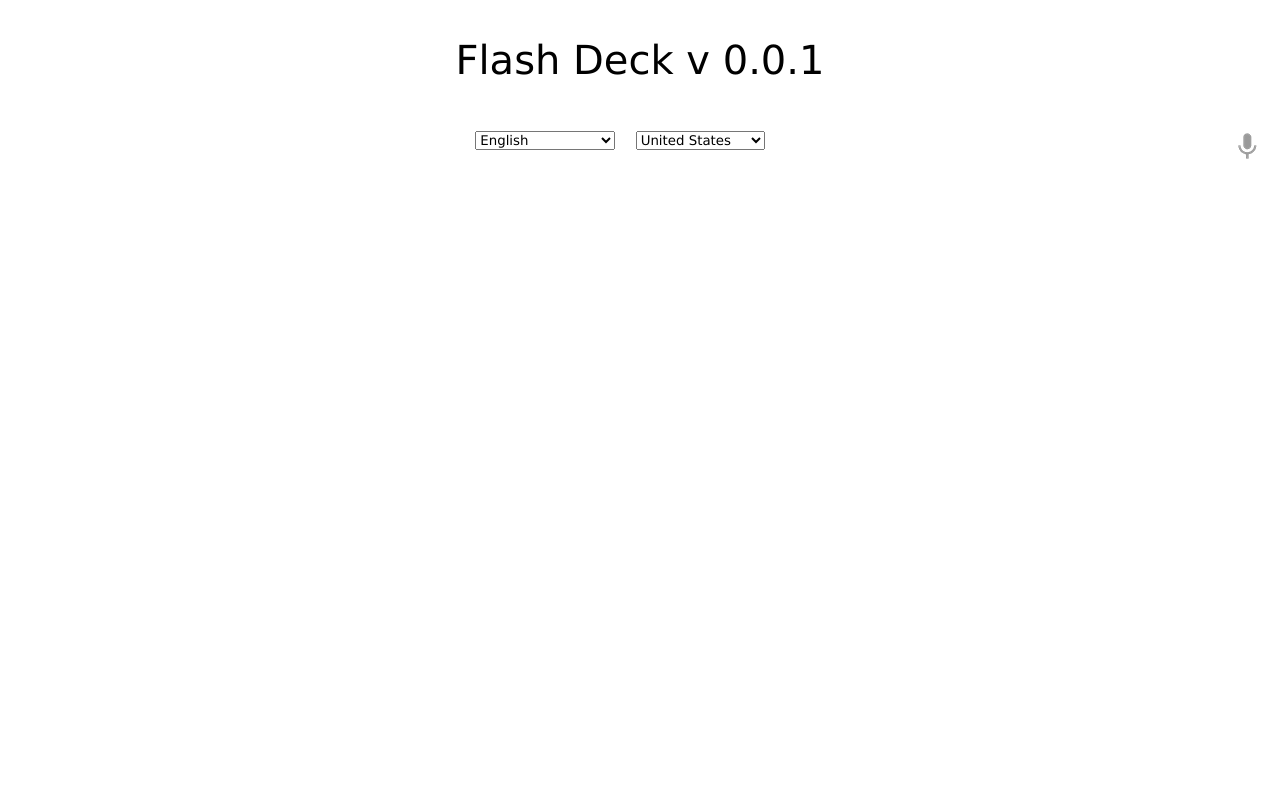
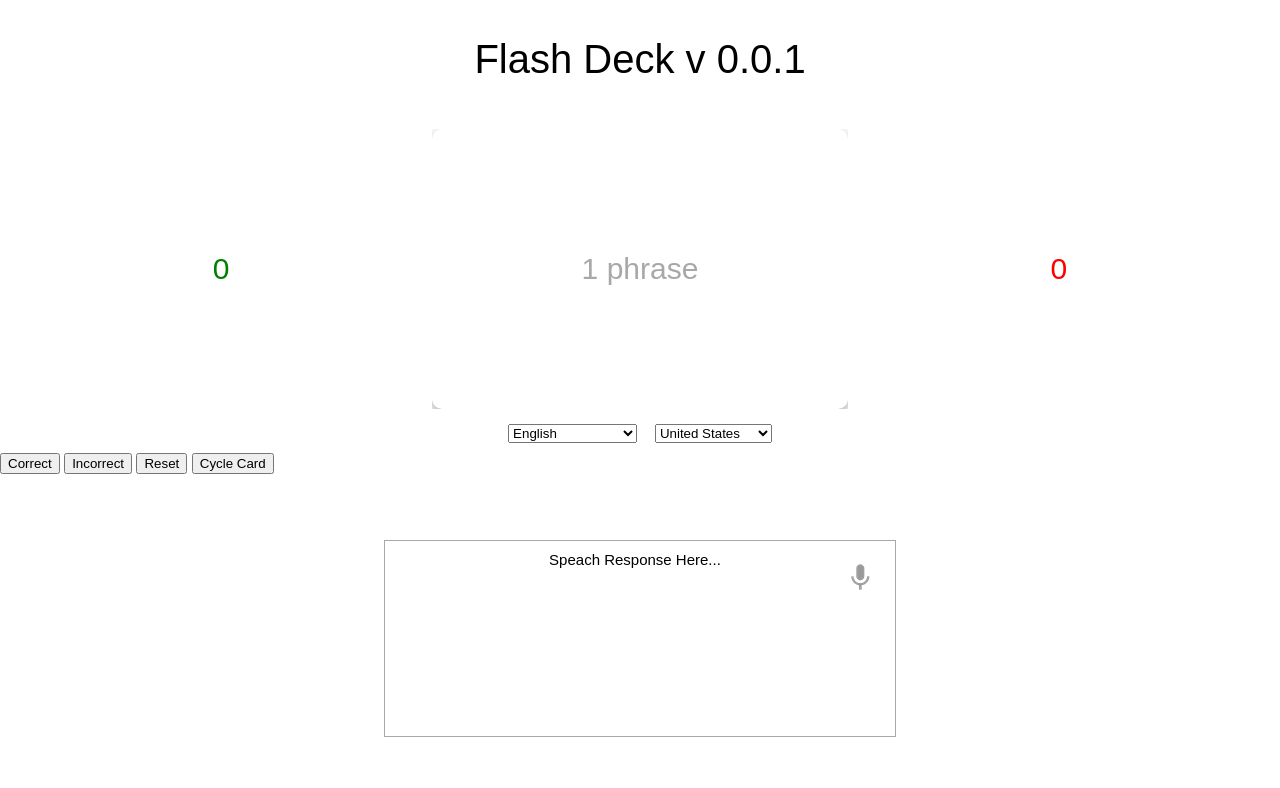
Before and after one commit to FlushedCrusher/FlashDeck, a plain HTML site: page html/index.html in a window 1280 px wide. Drawn offline with Linux system fonts and the light colour scheme.

Commit message:
Major work on the UI. Added response feedback toasters, response counters, and speech input area.

```diff
--- a/css/styles.css
+++ b/css/styles.css
@@ -1,5 +1,5 @@
 * {
-  font-family: Verdana, Arial, sans-serif;
+  font-family:  Arial, Helvetica, sans-serif;
 }
 
 a:link {
@@ -44,15 +44,12 @@ a:hover {
   color: gray;
 }
 
-.info {
-  font-size: 14px;
-  text-align: center;
-  color: #777;
-  display: none;
+.right {
+  float: right;
 }
 
-.right {
-  float: right;
+.left {
+    float: left;
 }
 
 .sidebyside {
@@ -66,13 +63,6 @@ a:hover {
 #headline {
   font-size: 40px;
   font-weight: 300;
-}
-
-#info {
-  font-size: 20px;
-  text-align: center;
-  color: #777;
-  visibility: hidden;
 }
 
 #results {
@@ -89,3 +79,134 @@ a:hover {
   background-color:transparent;
   padding: 0;
 }
+
+/* ***** ***** ***** *****
+ * Custom CSS
+ ***** ***** ***** ***** */
+body {
+    margin: 0;
+    padding: 0;
+}
+
+.card{
+    overflow: hidden;
+    margin: auto;
+    box-shadow: 0 4px 8px 0 rgba(0, 0, 0, 0.2), 0 6px 20px 0 rgba(0, 0, 0, 0.19);
+    width: 33%;
+    max-width: 500px;
+    height: 250px;
+    font-size: 30px;
+    text-align: center;
+    padding: 15px;
+    border-radius: 10px;
+    color: #a8a8a8;
+}
+
+.side_card {
+    overflow: hidden;
+    margin: auto;
+    height: 250px;
+    font-size: 30px;
+    text-align: center;
+    padding: 15px;
+}
+
+#correct {
+    color: green;
+}
+
+#in_correct {
+    color: red;
+}
+
+.card_table {
+    width: 100%;
+    display: table;
+    height: 74%;
+    text-align: center;
+    padding: 0;
+    margin: 0;
+    overflow: visible;
+    border-collapse: collapse;
+    border-spacing: 0;
+}
+
+.l_response {
+    position: absolute;
+    opacity: 0.0;
+    left: 10%;
+    bottom: 0;
+    width: 195px;
+    height: 195px;
+}
+
+.s_response {
+    position: relative;
+    margin: auto;
+    padding-left: 50px;
+    bottom: 50px;
+    width: 450px;
+    height: 175px;
+    border: 1px solid #a8a8a8;
+    font-size: 15px;
+}
+
+.r_response {
+    position: absolute;
+    opacity: 0.0;
+    right: 10%;
+    bottom: 0;
+    width: 195px;
+    height: 195px;
+}
+
+#div_language {
+    margin-top: 15px;
+}
+
+.footer {
+    position:fixed;
+    bottom: 15px;;
+    width: 100%;
+    height: 195px;
+}
+
+.flash {
+    -webkit-animation-name: example; /* Chrome, Safari, Opera */
+    -webkit-animation-duration: .75s; /* Chrome, Safari, Opera */
+    animation-name: example;
+    animation-duration: .75s;
+}
+
+.grayout {
+    opacity: 0.6; /* Real browsers */
+    filter: alpha(opacity = 60); /* MSIE */
+}
+
+/* Chrome, Safari, Opera */
+@-webkit-keyframes example {
+    0%   {   opacity: 0.0;
+             transform:translateY(100%);
+         }
+    50%  {   opacity: 1.0;
+             transform:translateY(0);
+             padding-bottom: 5px;
+         }
+    100% {   opacity: 0.0;
+             transform:translateY(100%);
+         }
+}
+
+/* Standard syntax */
+@keyframes example {
+    0%   {   opacity: 0.0;
+             transform:translateY(100%);
+         }
+    50%  {   opacity: 1.0;
+             transform:translateY(0);
+             padding-bottom: 5px;
+         }
+    100% {   opacity: 0.0;
+             transform:translateY(100%);
+         }
+}
--- a/html/index.html
+++ b/html/index.html
@@ -14,16 +14,61 @@
 <body>
     <h1 class="center" id="headline">Flash Deck v 0.0.1</h1>
 
-    <div class="right">
-        <button id="start_button" onclick="startButton(event)">
-        <img id="start_img" src="../images/mic.gif" alt="Start"></button>
-    </div>
+
 
     <div class="center">
+        <div>
+            <table class="card_table">
+                <tbody>
+                    <tr>
+                        <td id="correct" class="side_card" >
+                            0
+                        </td>
+                        <td id="current_card" class="card" data-index="0">
+                            Card Text
+                        </td>
+                        <td id="in_correct" class="side_card" >
+                            0
+                        </td>
+                    </tr>
+                </tbody>
+            </table>
+        </div>
+
         <div id="div_language">
             <select id="select_language" onchange="updateCountry()"></select>
             &nbsp;&nbsp;
             <select id="select_dialect"></select>
+        </div>
+    </div>
+
+    <div class="sidebyside">
+        <button onclick="handleResponse(big_check)">Correct</button>
+        <button onclick="handleResponse(big_exx)">Incorrect</button>
+        <button onclick="reset()">Reset</button>
+        <button onclick="cycleCard()">Cycle Card</button>
+    </div>
+
+
+
+    <div class="footer">
+
+
+
+        <div id="big_check" class="l_response left" data-count-id="correct">
+            <img src="../images/check.png">
+        </div>
+
+        <div class="s_response center">
+            <div class="right">
+                <button id="start_button" onclick="startButton(event)">
+                <img id="start_img" src="../images/mic.gif" alt="Start"></button>
+            </div>
+            Speach Response Here...
+        </div>
+
+        <div id="big_exx" class="r_response right" data-count-id="in_correct">
+            <img src="../images/exx.png">
         </div>
     </div>
 
@@ -39,35 +84,35 @@
 <script type="text/javascript">
     var myCards = [
         {
-            phrase      : "a phrase",
-            definition  : "a definition"
+            phrase      : "1 phrase",
+            definition  : "1"
         },{
-            phrase      : "a phrase",
-            definition  : "a definition"
+            phrase      : "2 phrase",
+            definition  : "2"
         },{
-            phrase      : "a phrase",
-            definition  : "a definition"
+            phrase      : "3 phrase",
+            definition  : "3"
         },{
-            phrase      : "a phrase",
-            definition  : "a definition"
+            phrase      : "4 phrase",
+            definition  : "4"
         },{
-            phrase      : "a phrase",
-            definition  : "a definition"
+            phrase      : "5 phrase",
+            definition  : "5"
         },{
-            phrase      : "a phrase",
-            definition  : "a definition"
+            phrase      : "6 phrase",
+            definition  : "6"
         },{
-            phrase      : "a phrase",
-            definition  : "a definition"
+            phrase      : "7 phrase",
+            definition  : "7"
         },{
-            phrase      : "a phrase",
-            definition  : "a definition"
+            phrase      : "8 phrase",
+            definition  : "8"
         },{
-            phrase      : "a phrase",
-            definition  : "a definition"
+            phrase      : "9 phrase",
+            definition  : "9"
         },{
-            phrase      : "a phrase",
-            definition  : "a definition"
+            phrase      : "10 phrase",
+            definition  : "10"
         }
     ];
 
@@ -77,7 +122,9 @@
         myDeck.addCard( new Card(card.phrase, card.definition));
     });
 
-    console.log(myDeck.getCards());
+    (function() {
+        init();
+    })();
 </script>
 
 </html>
--- a/js/app.js
+++ b/js/app.js
@@ -7,6 +7,41 @@ function updateCountry( selection ) {
     _dialect.styleVisibility( langs[select][1].length );
     _dialect.setSelection( select );
 };
+
+// Trigger the animation for responses
+function handleResponse(element) {
+    element.classList.add("flash");
+    current_card.classList.add("grayout");
+    addCount(element.dataset.countId);
+    setTimeout(function() {
+        element.classList.remove("flash");
+        cycleCard();
+    }, 750)
+}
+
+// Add to the response type count
+function addCount(elementId) {
+    var el = document.getElementById(elementId);
+    var num = parseInt(el.innerHTML);
+    num += 1;
+    el.innerHTML = num;
+}
+
+// Reset the response counts
+function reset() {
+    correct.innerHTML = 0;
+    in_correct.innerHTML = 0;
+    init();
+}
+
+// Cycle the current card
+function cycleCard() {
+    var index = parseInt(current_card.dataset.index);
+    index = (index + 1) % myDeck.numCards();
+    current_card.dataset.index = index;
+    current_card.innerHTML = myDeck.cards[index].phrase;
+    current_card.classList.remove("grayout");
+}
 
 // Reference to language selection elements <select>
 var select_language = document.getElementById('select_language');
@@ -22,3 +57,8 @@ _language.addOptions( langs, 1 );
 
 // Assign the default language
 updateCountry(6);
+
+function init() {
+    current_card.dataset.index = 0;
+    current_card.innerHTML = myDeck.cards[0].phrase;
+}
```
Also changed, not shown: images/check.png (added), images/exx.png (added).
